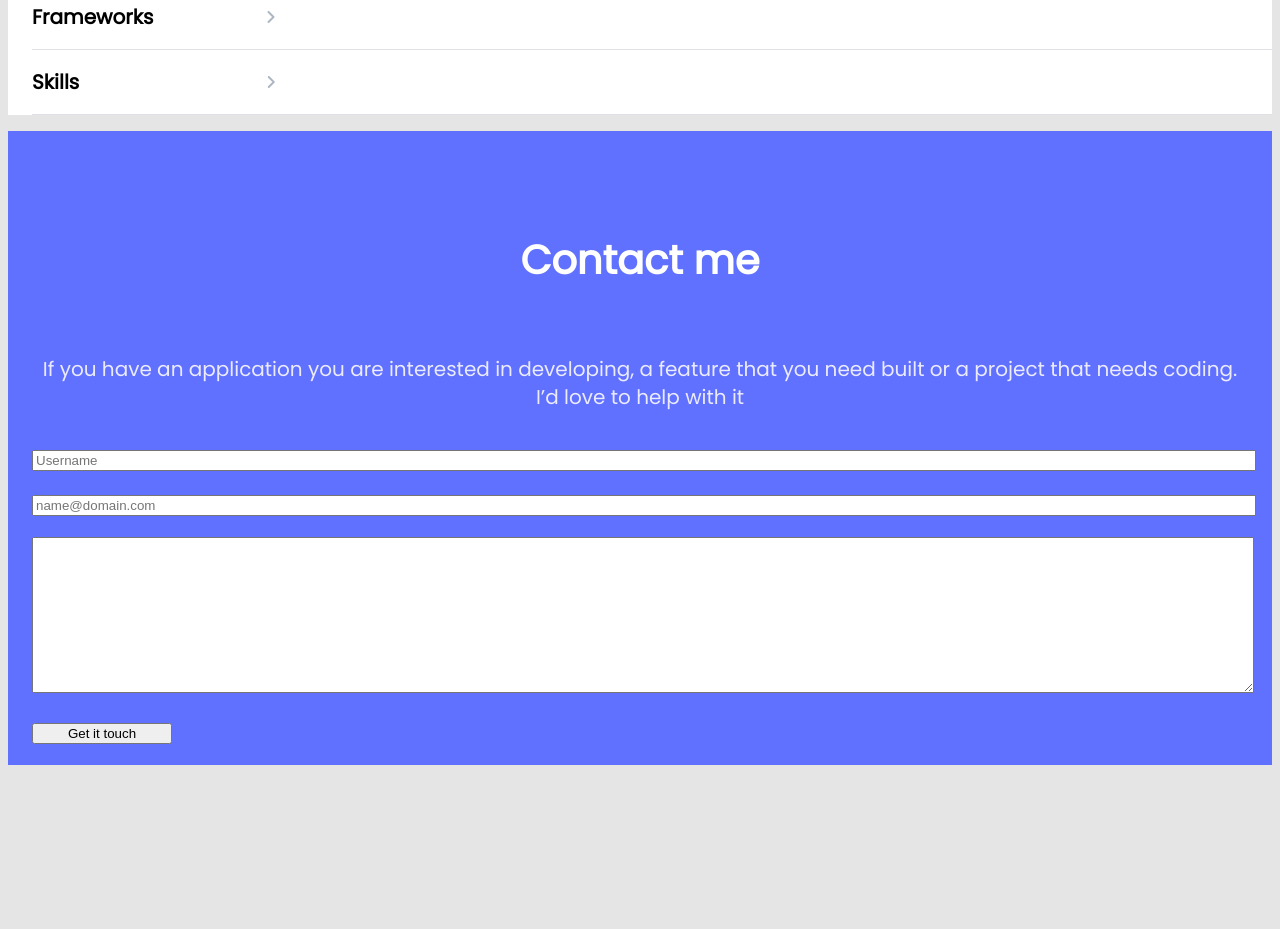
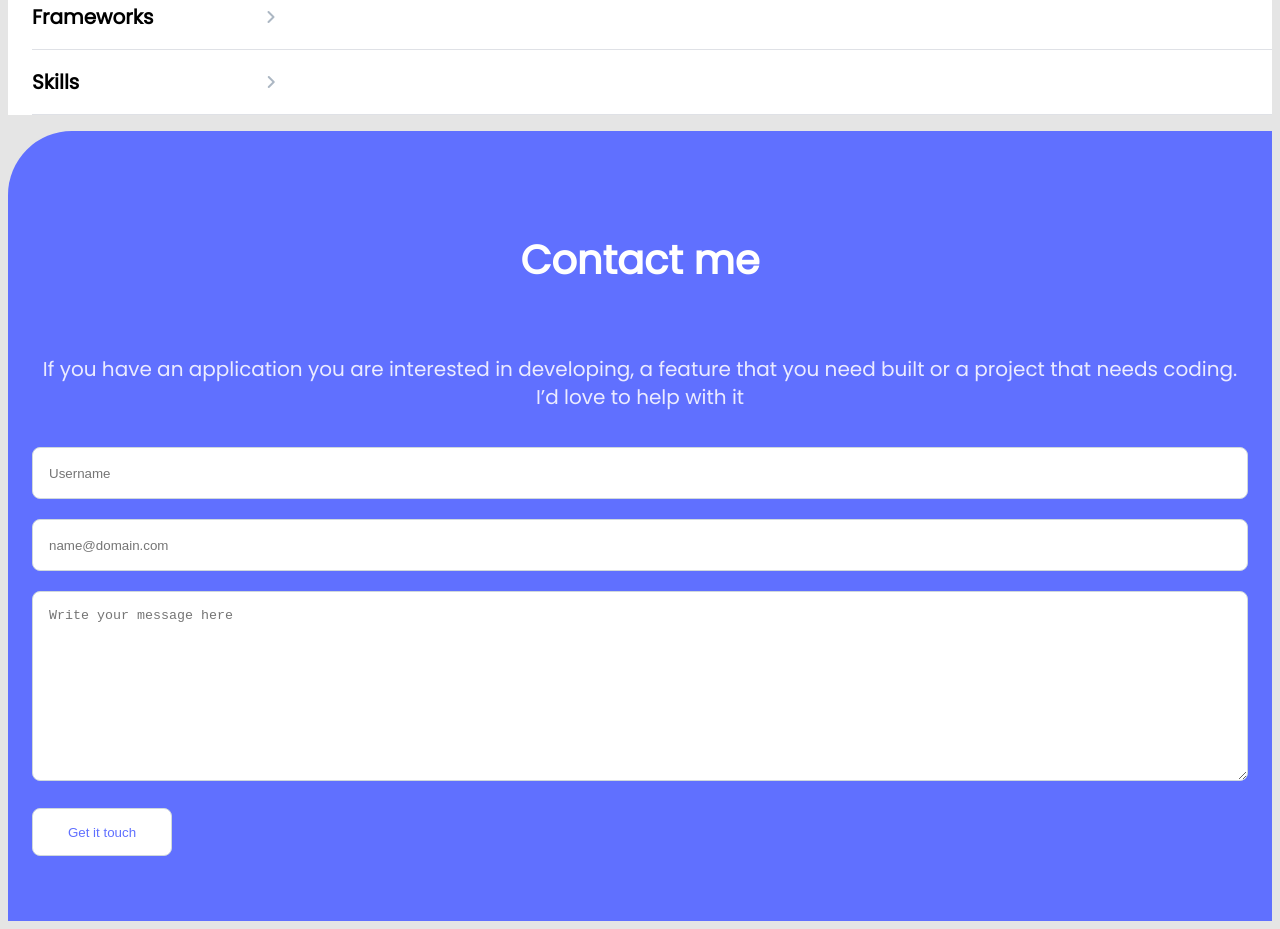
Before and after one commit to aliabbani/Portfolio, a website: page index.html in a window 1280 px wide. Shown: the part 6660-7589 px from the top of the page. Before the commit the page ends 7433 px from the top, so only its background shows below. Drawn offline with Linux system fonts and the light colour scheme.

Commit message:
add style to the footer

```diff
--- a/index.html
+++ b/index.html
@@ -157,11 +157,10 @@
           <input type="email" name="email-address" id="email" placeholder="name@domain.com" required>
         </label>
         <label for="comment">
-          <textarea name="comment" id="comment" cols="30" rows="10" maxlength="500" placeholder="Write your message here" required>
-          </textarea>
+          <textarea name="comment" id="comment" cols="30" rows="10" maxlength="500" placeholder="Write your message here" required></textarea>
         </label>
         <label for="submit">
-          <button type="submit">Get it touch</button>
+          <button type="submit" id="submit">Get it touch</button>
         </label>
       </form>
     </footer>
--- a/style.css
+++ b/style.css
@@ -287,12 +287,13 @@ body {
 }
 
 .grid-container-3 {
-  background-color: #6070FF;
+  background-color: #6070ff;
   display: grid;
   grid-template-columns: 1fr;
   grid-template-rows: auto;
   grid-gap: 1rem;
   padding: 0 24px;
+  border-top-left-radius: 4rem;
 }
 
 .grid-container-3 h2 {
@@ -305,31 +306,49 @@ body {
   color: #fff;
 }
 
-.grid-container-3 p{
+.grid-container-3 p {
   font-size: 20px;
   line-height: 28px;
   text-align: center;
-  color: #EBEBFF;
+  color: #ebebff;
 }
 
-.grid-container-3 form{
+.grid-container-3 form {
   display: flex;
   flex-direction: column;
+  margin-bottom: 45px;
+  padding-right: 20px;
 }
 
-.grid-container-3 form label{
+.grid-container-3 form label {
   width: 100%;
   margin-bottom: 20px;
 }
 
-.grid-container-3 form label input{
+.grid-container-3 form label input {
   width: 100%;
+  height: 48px;
+  border: 1px solid #cfd8dc;
+  border-radius: 8px;
+  background: #fff;
+  padding-left: 1rem;
 }
 
-.grid-container-3 form label textarea{
+.grid-container-3 form label textarea {
   width: 100%;
+  height: 170px;
+  border: 1px solid #cfd8dc;
+  border-radius: 8px;
+  background: #fff;
+  padding-left: 1rem;
+  padding-top: 1rem;
 }
 
-.grid-container-3 form label button{
+.grid-container-3 form label button {
   width: 140px;
+  height: 48px;
+  border: 1px solid #cfd8dc;
+  border-radius: 8px;
+  background: #fff;
+  color: #6070ff;
 }
```
